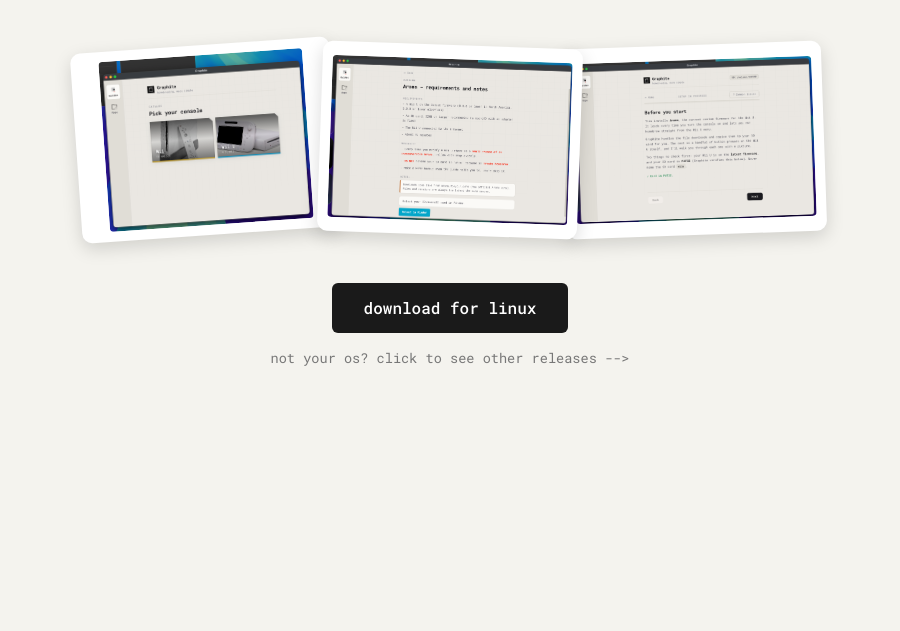
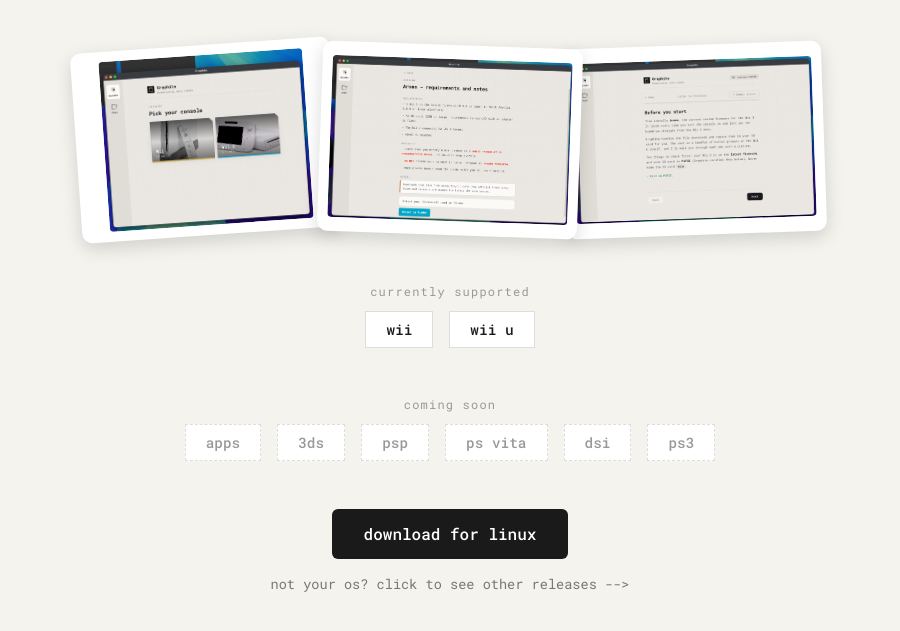
Before and after one commit to jesodium/Graphite, an Electron app: page website/index.html in a window 900 px wide. Shown: the part 159-790 px from the top of the page. Drawn offline with Linux system fonts and the light colour scheme; no server answers.

Commit message:
add supported/coming soon sections to landing page

```diff
--- a/website/index.html
+++ b/website/index.html
@@ -62,6 +62,58 @@
     object-fit: contain;
     border-radius: 4px;
   }
+  .supported {
+    margin-bottom: 3rem;
+  }
+  .supported .label {
+    font-size: 0.75rem;
+    color: #999;
+    letter-spacing: 0.1em;
+    margin-bottom: 0.75rem;
+  }
+  .supported .pills {
+    display: flex;
+    justify-content: center;
+    flex-wrap: wrap;
+    gap: 1rem;
+  }
+  .supported .pill {
+    font-size: 0.9rem;
+    font-weight: 500;
+    background: #fff;
+    border: 1px solid #ddd;
+    border-radius: 0;
+    padding: 0.5rem 1.25rem;
+  }
+  .coming-soon .pill {
+    color: #999;
+    border-style: dashed;
+    cursor: default;
+  }
+  .coming-soon .pill[data-tooltip] {
+    position: relative;
+  }
+  .coming-soon .pill[data-tooltip]::after {
+    content: attr(data-tooltip);
+    position: absolute;
+    bottom: 130%;
+    left: 50%;
+    transform: translateX(-50%) translateY(4px);
+    background: #1a1a1a;
+    color: #fff;
+    font-size: 0.7rem;
+    text-transform: none;
+    white-space: nowrap;
+    padding: 0.4rem 0.7rem;
+    border-radius: 4px;
+    opacity: 0;
+    pointer-events: none;
+    transition: opacity 0.4s ease, transform 0.4s ease;
+  }
+  .coming-soon .pill[data-tooltip]:hover::after {
+    opacity: 1;
+    transform: translateX(-50%) translateY(0);
+  }
   #download {
     display: inline-block;
     font-family: inherit;
@@ -93,6 +145,26 @@
     <div class="card"><img src="screenshots/1.png" alt="graphite screenshot"></div>
     <div class="card"><img src="screenshots/2.png" alt="graphite screenshot"></div>
     <div class="card"><img src="screenshots/3.png" alt="graphite screenshot"></div>
+  </div>
+
+  <div class="supported">
+    <div class="label">currently supported</div>
+    <div class="pills">
+      <span class="pill">wii</span>
+      <span class="pill">wii u</span>
+    </div>
+  </div>
+
+  <div class="supported coming-soon">
+    <div class="label">coming soon</div>
+    <div class="pills">
+      <span class="pill" data-tooltip="install apps without having to scatter through files">apps</span>
+      <span class="pill">3ds</span>
+      <span class="pill">psp</span>
+      <span class="pill">ps vita</span>
+      <span class="pill">dsi</span>
+      <span class="pill">ps3</span>
+    </div>
   </div>
 
   <button id="download">download</button>
```
